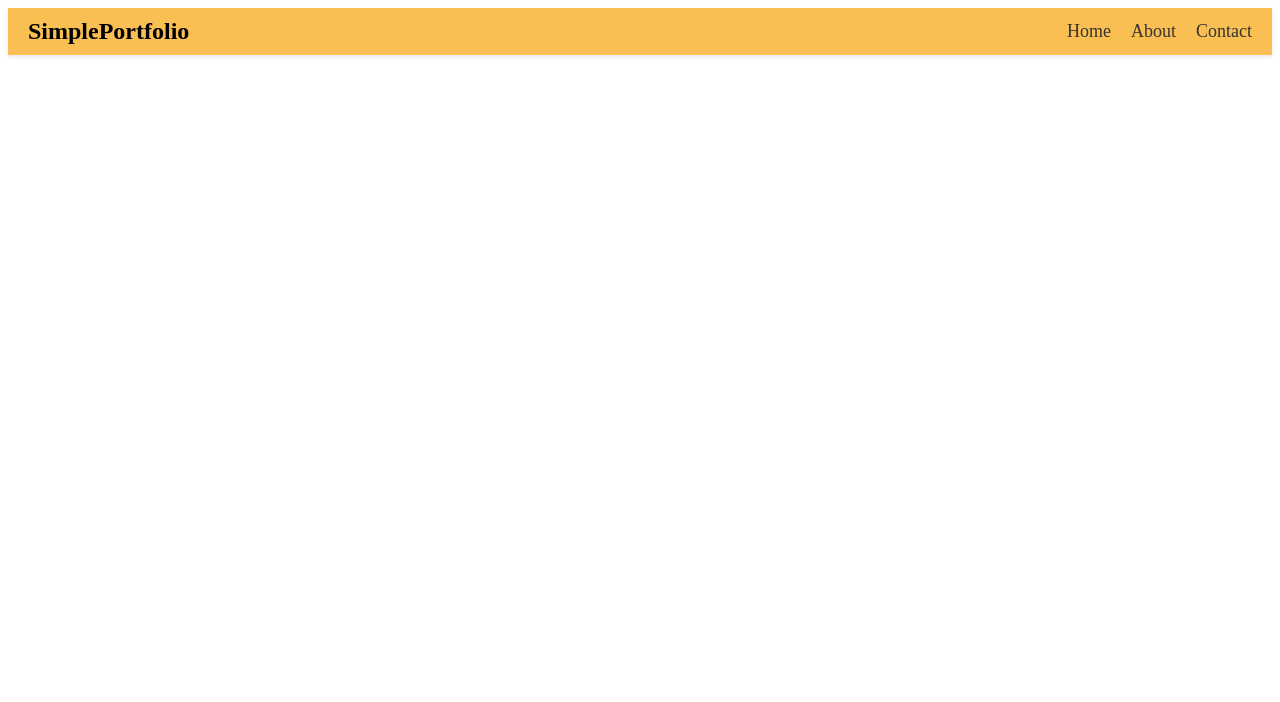
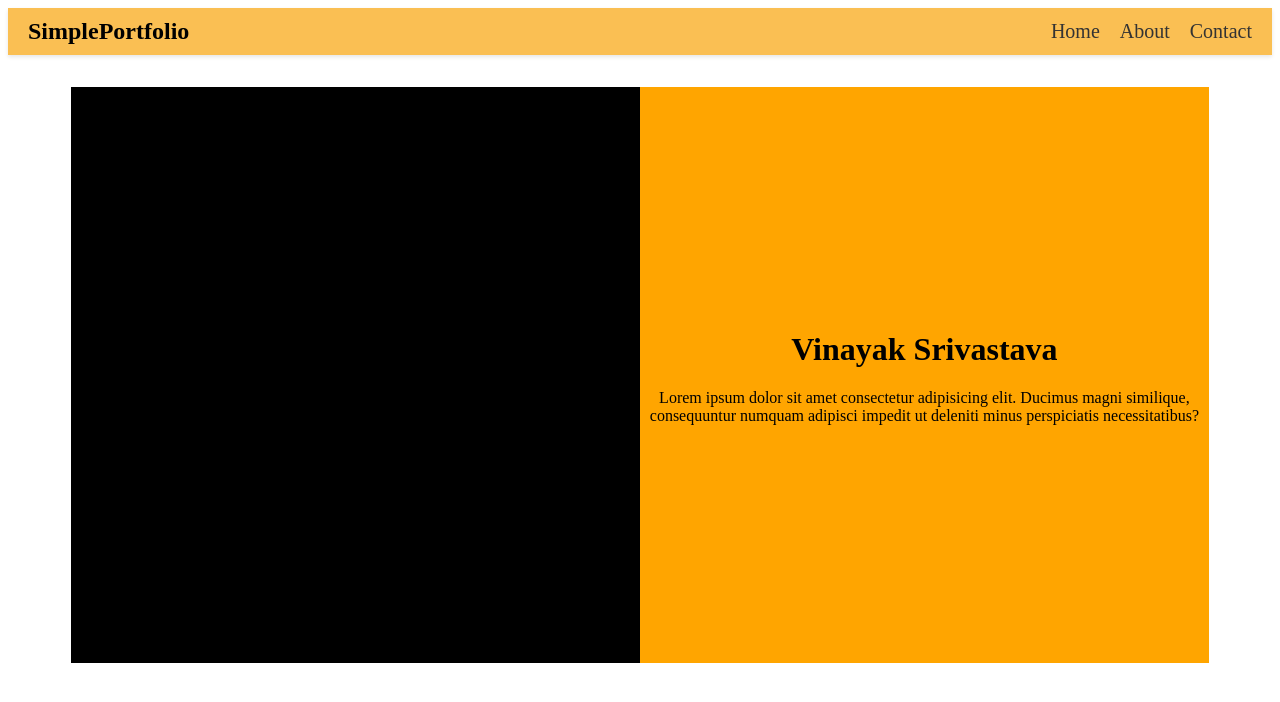
Before and after one commit to vinayakfr/SimplePortfolio, a plain HTML site: page index.html in a window 1280 px wide. Drawn offline with Linux system fonts and the light colour scheme.

Commit message:
feat: add hero content

```diff
--- a/index.html
+++ b/index.html
@@ -15,12 +15,28 @@
         <a class="text1" href="">Contact</a>
       </div>
     </nav>
+    <div class="hero">
+      <div class="hero-box">
+        <div class="hero-part1"></div>
+        <div class="hero-part2">
+          <div class="info">
+            <img src="" alt="" />
+            <h1>Vinayak Srivastava</h1>
+            <p>
+              Lorem ipsum dolor sit amet consectetur adipisicing elit. Ducimus
+              magni similique, consequuntur numquam adipisci impedit ut deleniti
+              minus perspiciatis necessitatibus?
+            </p>
+          </div>
+        </div>
+      </div>
+    </div>
   </body>
 </html>
+
 <style>
   .navbar {
     background-color: rgb(250, 191, 83);
-        width: screen;
     padding: 10px 20px;
     display: flex;
     justify-content: space-between;
@@ -42,7 +58,7 @@
   .navbar a {
     text-decoration: none;
     color: #333;
-        font-size: 18px;
+    font-size: 20px;
     transition: color 0.3s ease;
   }
 
@@ -50,4 +66,44 @@
     text-decoration: underline;
   }
 
+  .hero {
+    display: flex;
+    align-items: center;
+    justify-content: center;
+    height: 80vh; /* Takes up 80% of the viewport height */
+  }
+
+  .hero-box {
+    height: 90%;
+    width: 90%;
+    background-color: black;
+    display: flex;
+    justify-content: space-between;
+  }
+
+  .hero-part1 {
+    background-color: black;
+    width: 50%;
+  }
+
+  .hero-part2 {
+    background-color: orange;
+    width: 50%;
+    display: flex;
+    align-items: center;
+    justify-content: center;
+  }
+
+  .info {
+    align-items: center;
+    justify-content: center;
+  }
+
+  .info h1 {
+    text-align: center;
+  }
+
+  .info p {
+    text-align: center;
+  }
 </style>
```
Lines whose indentation alone changed are shown as unchanged.
